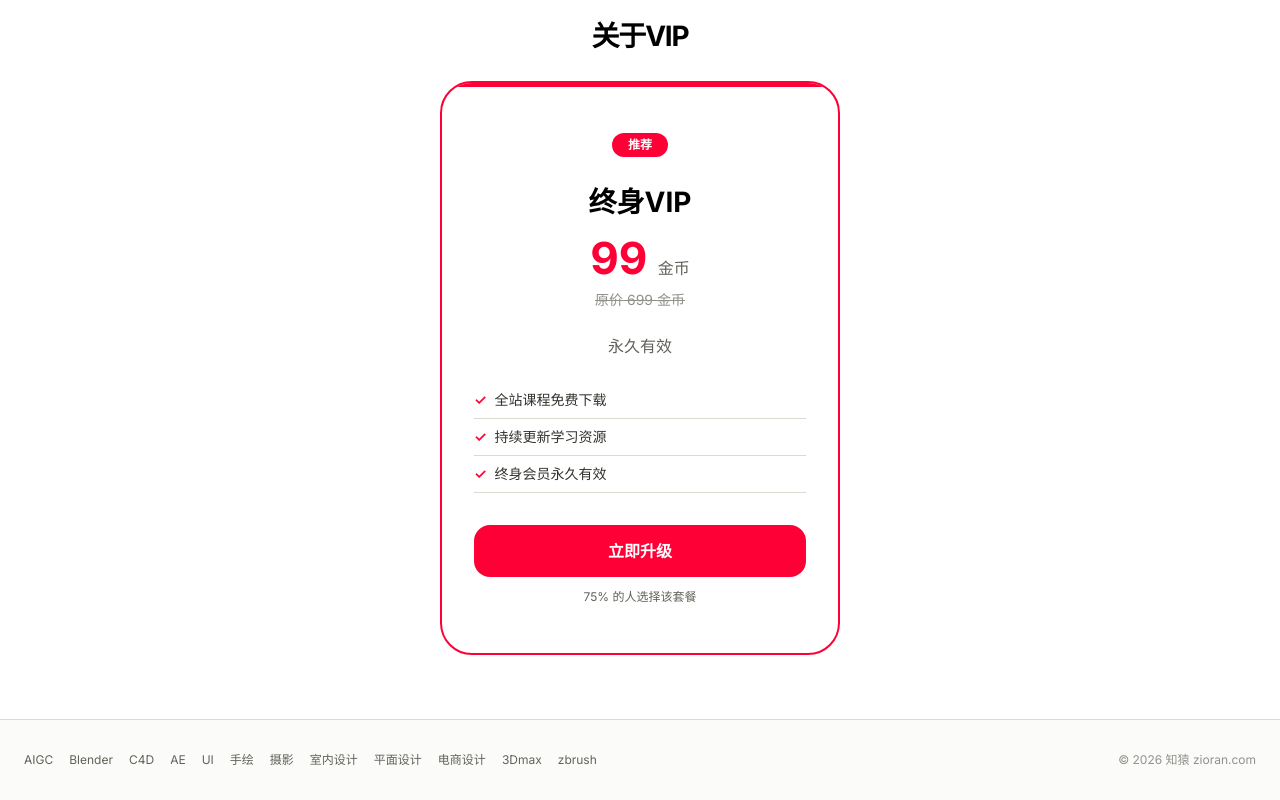
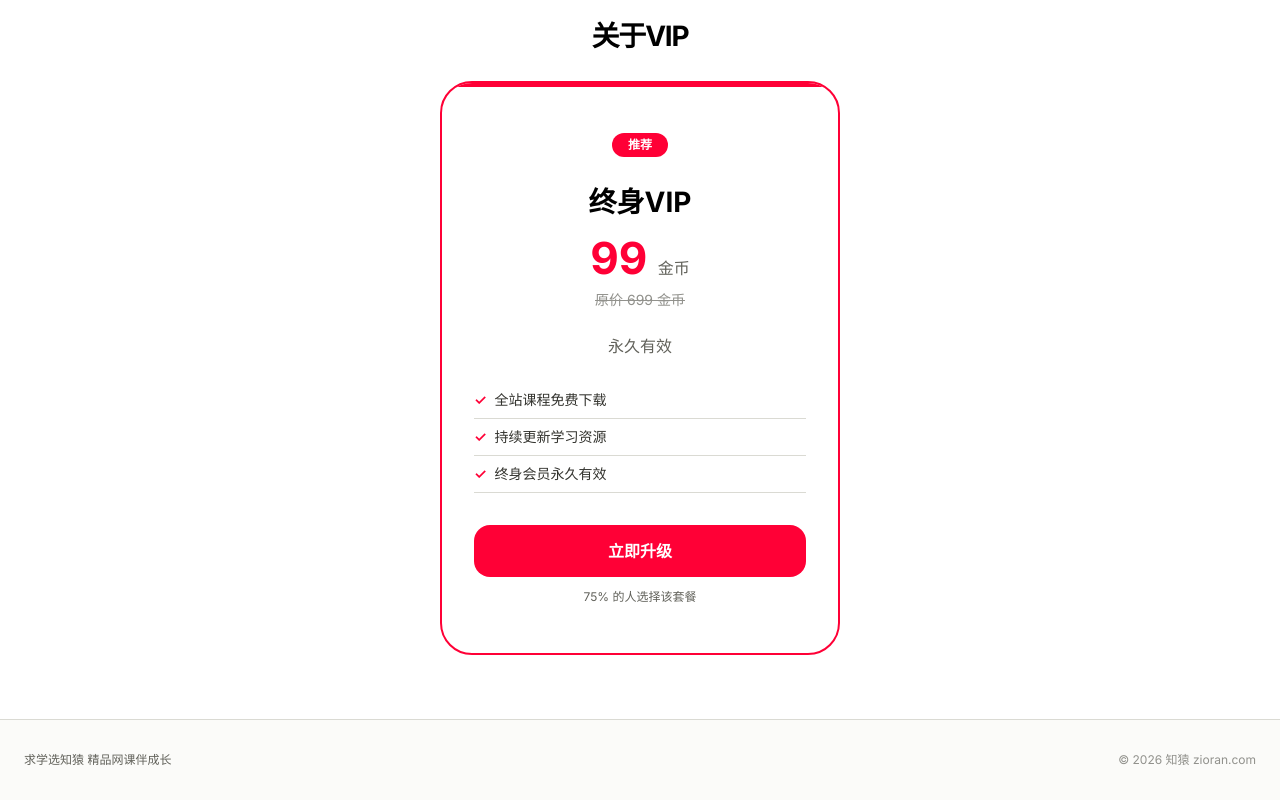
Before and after one commit to colinwang-wang/zioran, a Next.js app in the folder frontend/: page / in a window 1280 px wide. Shown: the part 2217-3017 px from the top of the page. Built offline with nearby package versions, Linux system fonts and the light colour scheme; no server answers.

Commit message:
Update footer slogan

```diff
--- a/frontend/src/components/Footer.tsx
+++ b/frontend/src/components/Footer.tsx
@@ -1,17 +1,9 @@
-import Link from 'next/link';
-
 export default function Footer() {
-  const links = ['AIGC', 'Blender', 'C4D', 'AE', 'UI', '手绘', '摄影', '室内设计', '平面设计', '电商设计', '3Dmax', 'zbrush'];
-
   return (
     <footer className="border-t border-hairline bg-surface-soft py-8">
       <div className="mx-auto max-w-container px-6">
         <div className="flex flex-col items-start justify-between gap-4 md:flex-row md:items-center">
-          <div className="flex flex-wrap gap-4">
-            {links.map((label) => (
-              <Link key={label} href="/courses" className="text-xs text-mute hover:text-primary">{label}</Link>
-            ))}
-          </div>
+          <div className="text-xs text-mute">求学选知猿 精品网课伴成长</div>
           <div className="text-xs text-ash">© 2026 知猿 zioran.com</div>
         </div>
       </div>
```
